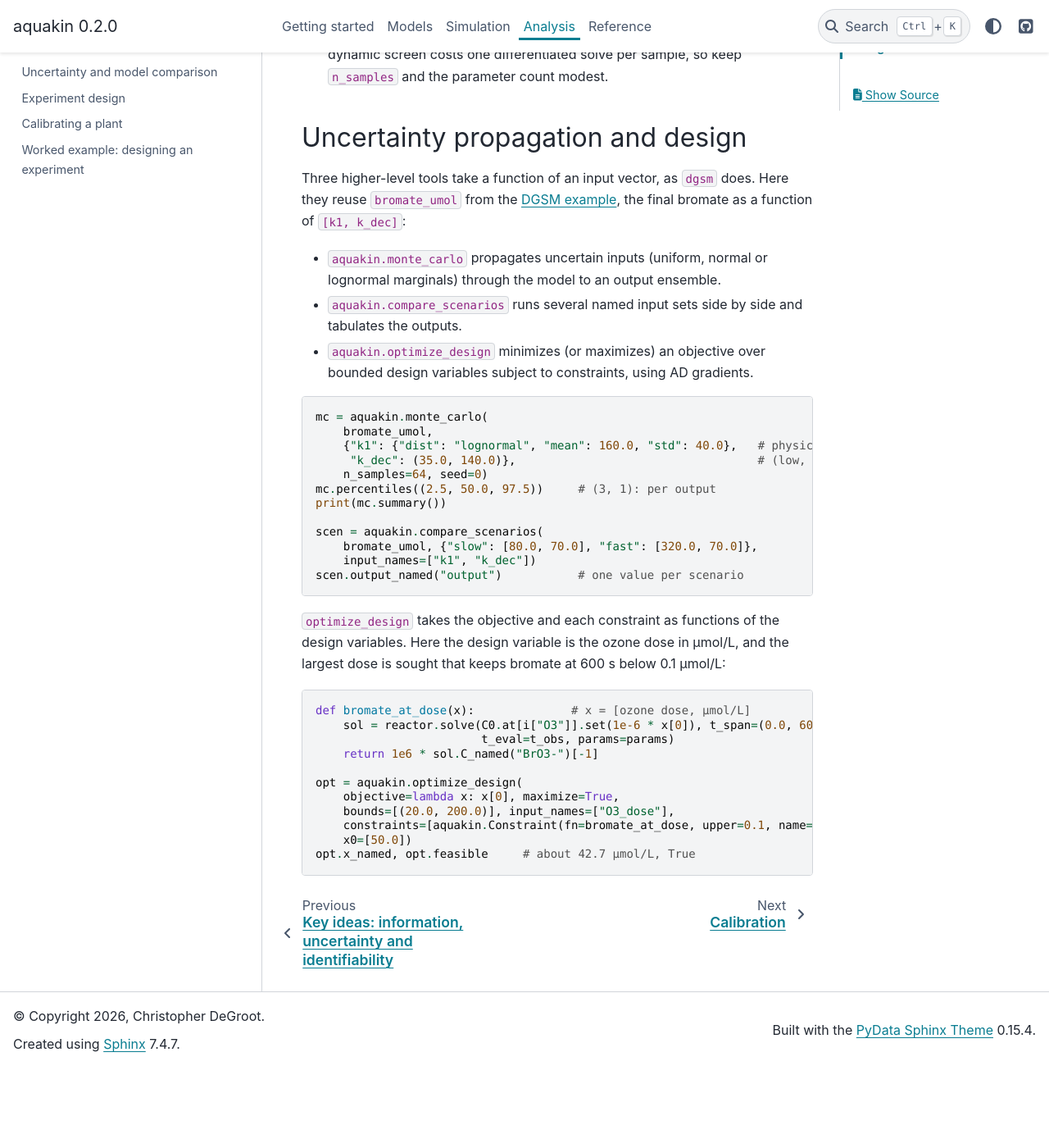
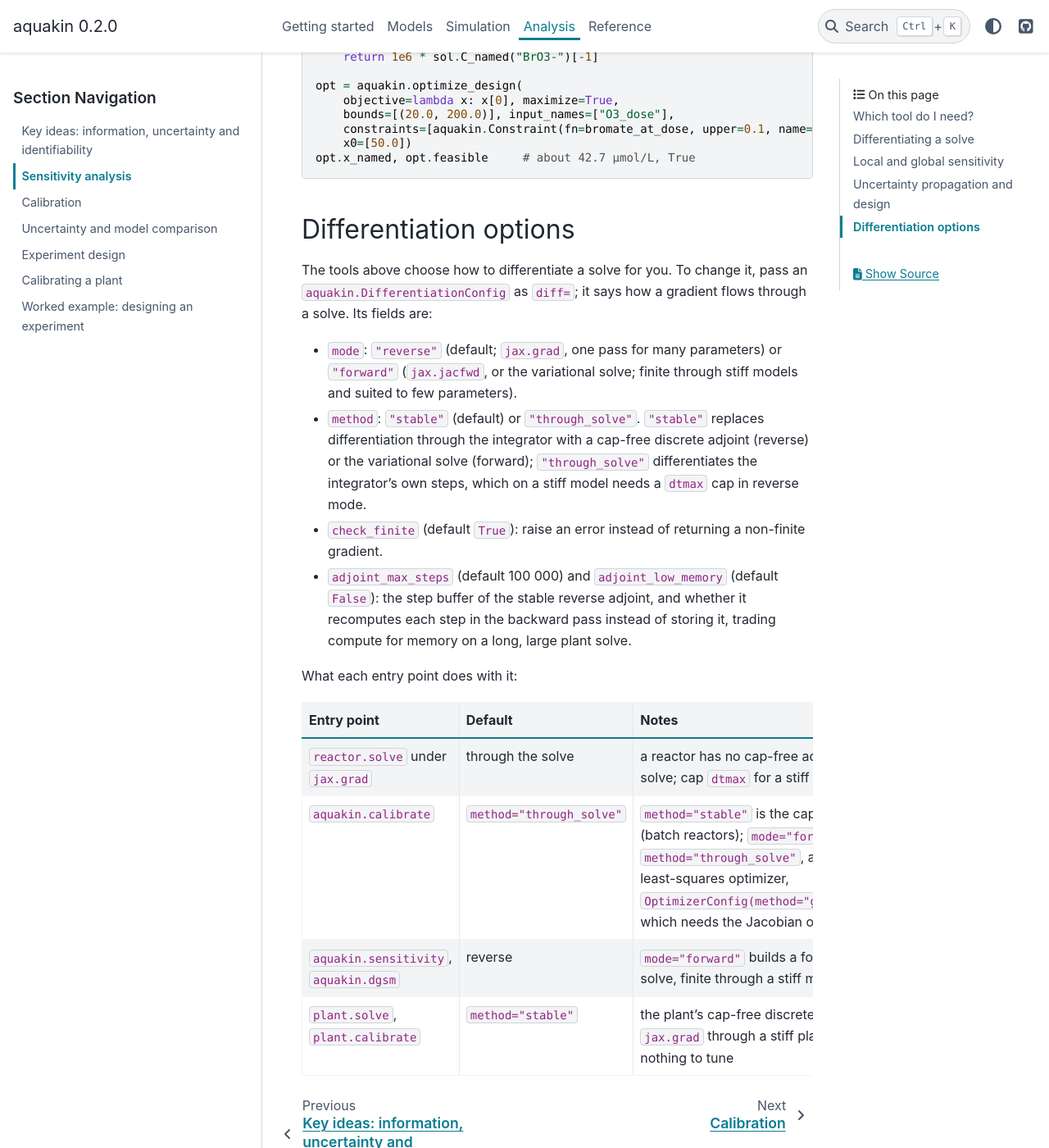
Before and after one commit to DeGrootResearchGroup/aquakin, a Sphinx documentation site: the page built from docs/sensitivity_and_calibration.md, in a window 1280 px wide and 1400 px high, scrolled down 9018 px. Shown: the whole window at 82% size. Built offline with Sphinx 7.4.7 and the PyData theme 0.15.4, drawn with Linux system fonts in a browser that asks for light colours; before the commit the page ends 10321 px from its top, so only the background shows below that; some of the changed text lies outside the part shown.

Commit message:
Sensitivity analysis: move differentiation options to the end
The DifferentiationConfig reference came before any sensitivity analysis;
it is now a final Differentiation options section, and explains the
gauss_newton optimizer it mentions. The H2 that repeated the page title is
Local and global sensitivity, process design is told apart from
experiment design, plant-only functions are qualified with aquakin.plant,
WATS is spelled out, and the uncertainty rows point to the new page.

Co-Authored-By: Claude Opus 5.5 <noreply@anthropic.com>

````diff
--- a/docs/sensitivity_and_calibration.md
+++ b/docs/sensitivity_and_calibration.md
@@ -10,19 +10,22 @@ optimization.
 A plain forward simulation never needs any of this. Reach for it when you want
 to know *how* an output depends on its inputs, or to fit a model to data. This
 page covers gradients, sensitivity analysis and uncertainty propagation; the
-other questions have pages of their own.
+other questions have pages of their own, and the statistical ideas they use
+are explained in [Key ideas](analysis_concepts.md). The plant-only functions
+`plant_fisher_information`, `plant_profile_likelihood` and
+`plant_rank_sensor_sets` are imported from `aquakin.plant`.
 
 ## Which tool do I need?
 
 | Question | Reactor | Plant | Page |
 |---|---|---|---|
-| How does an output change with each parameter, here? | `aquakin.sensitivity`, `reactor.solve_sensitivity` | `plant.steady_state_sensitivity`, `plant.dynamic_sensitivity`, `plant.solve_sensitivity` | [Sensitivity analysis](#sensitivity-analysis) |
+| How does an output change with each parameter, here? | `aquakin.sensitivity`, `reactor.solve_sensitivity` | `plant.steady_state_sensitivity`, `plant.dynamic_sensitivity`, `plant.solve_sensitivity` | [Local sensitivity](#local-sensitivity) |
 | Which inputs matter over a whole range? | `aquakin.dgsm`; `aquakin.sobol_indices` for first-order and interaction shares | `plant.steady_state_dgsm`, `plant.dynamic_dgsm` | [Global sensitivity](#global-sensitivity-dgsm) |
-| How uncertain is a prediction? Which design is best? | `aquakin.monte_carlo`, `compare_scenarios`, `optimize_design` | the same | [Uncertainty propagation](#uncertainty-propagation-and-design) |
+| How uncertain is a prediction? Which process design (a dose, a size) is best under constraints? | `aquakin.monte_carlo`, `compare_scenarios`, `optimize_design` | the same | [Uncertainty propagation](#uncertainty-propagation-and-design) |
 | Which parameter values fit my data? | `aquakin.calibrate` (`aquakin.fit` for a point estimate only) | `plant.calibrate` | [Calibration](calibration.md), [Calibrating a plant](plant_calibration.md) |
-| How well do the data determine them? | the Laplace posterior, `aquakin.sample_posterior`, `aquakin.profile_likelihood`, `aquakin.identifiability` | the same, with `plant.sample_posterior` and `plant_profile_likelihood` | [How certain is the fit?](calibration.md#how-certain-is-the-fit) |
-| Which model structure do the data support? | `aquakin.aic`, `aicc`, `bic`, `compare_models` | the same | [Comparing model structures](calibration.md#comparing-model-structures) |
-| What should I measure next? | `aquakin.fisher_information`, `rank_experiments`, `optimize_experiment`, `design_from_candidates` | `plant_fisher_information`, `plant_rank_sensor_sets` | [Experiment design](experiment_design.md), [Identifiability of plant parameters](plant_calibration.md#identifiability-of-plant-parameters) |
+| How well do the data determine them? | the Laplace posterior, `aquakin.sample_posterior`, `aquakin.profile_likelihood`, `aquakin.identifiability` | the same, with `plant.sample_posterior` and `aquakin.plant.plant_profile_likelihood` | [Uncertainty and model comparison](fit_uncertainty.md) |
+| Which model structure do the data support? | `aquakin.aic`, `aicc`, `bic`, `compare_models` | the same | [Comparing model structures](fit_uncertainty.md#comparing-model-structures) |
+| What should I measure next? | `aquakin.fisher_information`, `rank_experiments`, `optimize_experiment`, `design_from_candidates` | `aquakin.plant.plant_fisher_information`, `aquakin.plant.plant_rank_sensor_sets` | [Experiment design](experiment_design.md), [Identifiability of plant parameters](plant_calibration.md#identifiability-of-plant-parameters) |
 
 For a complete study that uses most of these tools in turn, see
 [Worked example: designing an experiment](worked_example_design.md).
@@ -78,7 +81,8 @@ in forward mode build a forward-capable solve for you.
 
 ```{warning}
 **Silent non-finite reverse gradients on stiff models.** A reverse-mode
-gradient taken *directly* through the solve of a stiff model (ASM, ADM, WATS)
+gradient taken *directly* through the solve of a stiff model (the activated
+sludge models ASM, the anaerobic digestion model ADM, the WATS sewer models)
 can come back as `NaN` or `Inf` when the integrator step is uncapped. No
 exception is raised, so the bad gradient flows into your optimizer.
 
@@ -92,40 +96,13 @@ make it finite by themselves. To get a finite gradient through a stiff reactor:
 - in `calibrate`, use the cap-free adjoint,
   `diff=aquakin.DifferentiationConfig(method="stable")` (batch reactors).
 
+[Differentiation options](#differentiation-options) lists every setting.
+
 In your own loss, `aquakin.check_finite_gradient(g, what="my loss gradient",
 remedy="...")` raises that kind of error for you.
 ```
 
-### How a gradient is formed
-
-`aquakin.DifferentiationConfig`, passed as `diff=`, says how a gradient flows
-through a solve. Its fields are:
-
-- `mode`: `"reverse"` (default; `jax.grad`, one pass for many parameters) or
-  `"forward"` (`jax.jacfwd`, or the variational solve; finite through stiff
-  models and suited to few parameters).
-- `method`: `"stable"` (default) or `"through_solve"`. `"stable"` replaces
-  differentiation through the integrator with a cap-free discrete adjoint
-  (reverse) or the variational solve (forward); `"through_solve"`
-  differentiates the integrator's own steps, which on a stiff model needs a
-  `dtmax` cap in reverse mode.
-- `check_finite` (default `True`): raise an error instead of returning a
-  non-finite gradient.
-- `adjoint_max_steps` (default 100 000) and `adjoint_low_memory` (default
-  `False`): the step buffer of the stable reverse adjoint, and whether it
-  recomputes each step in the backward pass instead of storing it, trading
-  compute for memory on a long, large plant solve.
-
-What each entry point does with it:
-
-| Entry point | Default | Notes |
-|---|---|---|
-| `reactor.solve` under `jax.grad` | through the solve | a reactor has no cap-free adjoint for a bare solve; cap `dtmax` for a stiff model |
-| `aquakin.calibrate` | `method="through_solve"` | `method="stable"` is the cap-free adjoint (batch reactors); `mode="forward"` needs `method="through_solve"` and suits `OptimizerConfig(method="gauss_newton")` |
-| `aquakin.sensitivity`, `aquakin.dgsm` | reverse | `mode="forward"` builds a forward-capable solve, finite through a stiff model |
-| `plant.solve`, `plant.calibrate` | `method="stable"` | the plant's cap-free discrete adjoint: `jax.grad` through a stiff plant is finite with nothing to tune |
-
-## Sensitivity analysis
+## Local and global sensitivity
 
 ### Local sensitivity
 
@@ -378,3 +355,33 @@ opt = aquakin.optimize_design(
     x0=[50.0])
 opt.x_named, opt.feasible     # about 42.7 µmol/L, True
 ```
+
+## Differentiation options
+
+The tools above choose how to differentiate a solve for you. To change it,
+pass an `aquakin.DifferentiationConfig` as `diff=`; it says how a gradient
+flows through a solve. Its fields are:
+
+- `mode`: `"reverse"` (default; `jax.grad`, one pass for many parameters) or
+  `"forward"` (`jax.jacfwd`, or the variational solve; finite through stiff
+  models and suited to few parameters).
+- `method`: `"stable"` (default) or `"through_solve"`. `"stable"` replaces
+  differentiation through the integrator with a cap-free discrete adjoint
+  (reverse) or the variational solve (forward); `"through_solve"`
+  differentiates the integrator's own steps, which on a stiff model needs a
+  `dtmax` cap in reverse mode.
+- `check_finite` (default `True`): raise an error instead of returning a
+  non-finite gradient.
+- `adjoint_max_steps` (default 100 000) and `adjoint_low_memory` (default
+  `False`): the step buffer of the stable reverse adjoint, and whether it
+  recomputes each step in the backward pass instead of storing it, trading
+  compute for memory on a long, large plant solve.
+
+What each entry point does with it:
+
+| Entry point | Default | Notes |
+|---|---|---|
+| `reactor.solve` under `jax.grad` | through the solve | a reactor has no cap-free adjoint for a bare solve; cap `dtmax` for a stiff model |
+| `aquakin.calibrate` | `method="through_solve"` | `method="stable"` is the cap-free adjoint (batch reactors); `mode="forward"` needs `method="through_solve"`, and suits the least-squares optimizer, `OptimizerConfig(method="gauss_newton")`, which needs the Jacobian of every residual |
+| `aquakin.sensitivity`, `aquakin.dgsm` | reverse | `mode="forward"` builds a forward-capable solve, finite through a stiff model |
+| `plant.solve`, `plant.calibrate` | `method="stable"` | the plant's cap-free discrete adjoint: `jax.grad` through a stiff plant is finite with nothing to tune |
````
